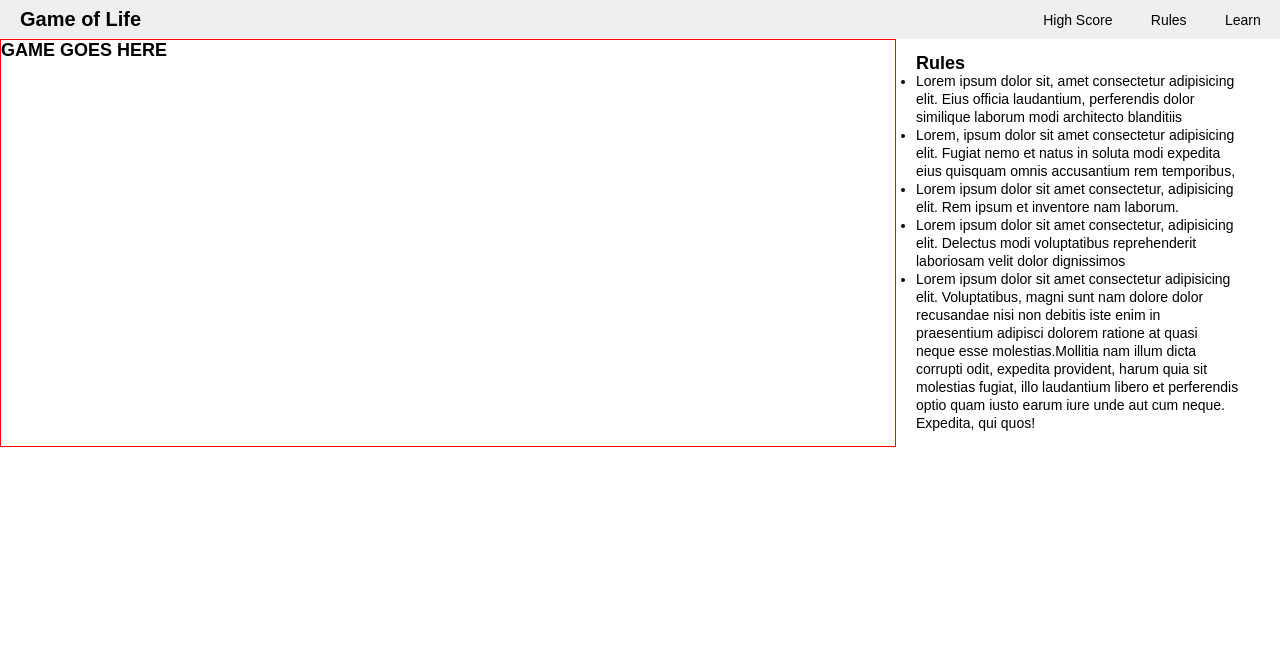
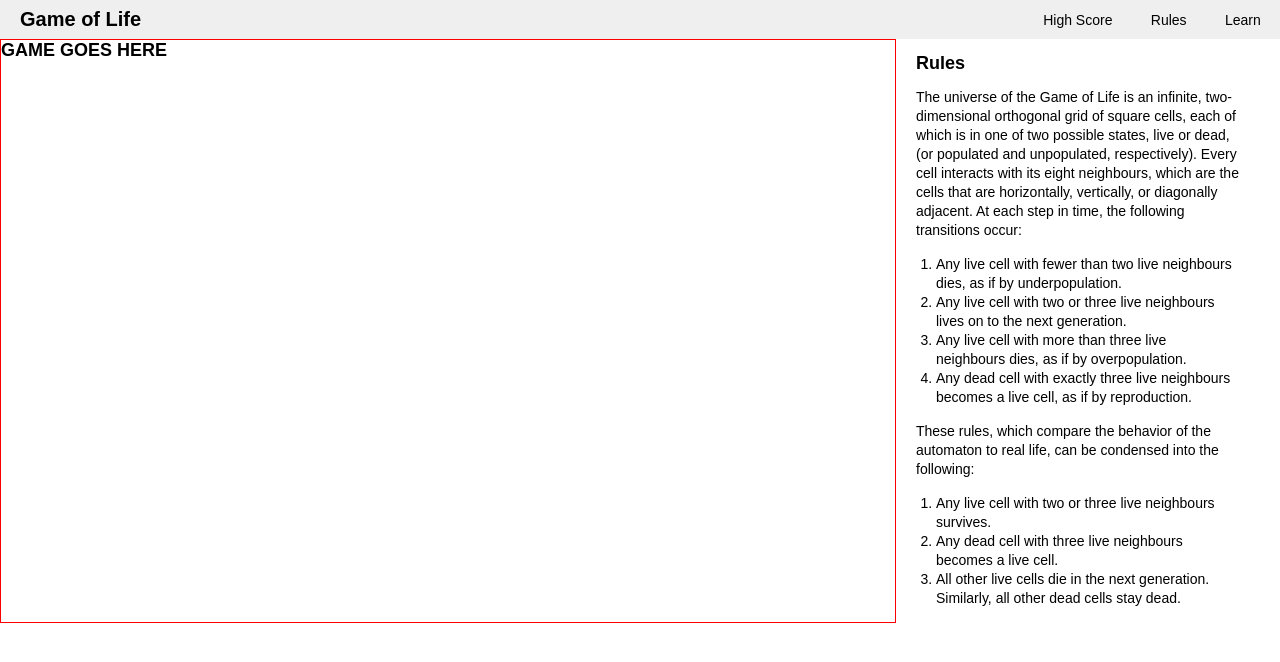
Before and after one commit to zac-smith-webtpt7/game-of-life, a React (Create React App) app: page / in a window 1280 px wide. Shown: the top 662 px of the page. Built offline with nearby package versions, Linux system fonts and the light colour scheme.

Commit message:
style and add rules

```diff
--- a/src/components/Rules/Rules.jsx
+++ b/src/components/Rules/Rules.jsx
@@ -4,34 +4,48 @@ const Rules = () => {
   return (
     <div className={styles.rules_container}>
       <h2>Rules</h2>
-      <ul>
+      <p className={styles.p}>
+        The universe of the Game of Life is an infinite, two-dimensional
+        orthogonal grid of square cells, each of which is in one of two possible
+        states, live or dead, (or populated and unpopulated, respectively).
+        Every cell interacts with its eight neighbours, which are the cells that
+        are horizontally, vertically, or diagonally adjacent. At each step in
+        time, the following transitions occur:
+      </p>
+      <ol className={styles.ol}>
         <li className={styles.li}>
-          Lorem ipsum dolor sit, amet consectetur adipisicing elit. Eius officia
-          laudantium, perferendis dolor similique laborum modi architecto
-          blanditiis
+          Any live cell with fewer than two live neighbours dies, as if by
+          underpopulation.
         </li>
         <li className={styles.li}>
-          Lorem, ipsum dolor sit amet consectetur adipisicing elit. Fugiat nemo
-          et natus in soluta modi expedita eius quisquam omnis accusantium rem
-          temporibus,
+          Any live cell with two or three live neighbours lives on to the next
+          generation.
         </li>
         <li className={styles.li}>
-          Lorem ipsum dolor sit amet consectetur, adipisicing elit. Rem ipsum et
-          inventore nam laborum.
+          Any live cell with more than three live neighbours dies, as if by
+          overpopulation.
         </li>
         <li className={styles.li}>
-          Lorem ipsum dolor sit amet consectetur, adipisicing elit. Delectus
-          modi voluptatibus reprehenderit laboriosam velit dolor dignissimos
+          Any dead cell with exactly three live neighbours becomes a live cell,
+          as if by reproduction.
+        </li>
+      </ol>
+      <p className={styles.p}>
+        These rules, which compare the behavior of the automaton to real life,
+        can be condensed into the following:
+      </p>
+      <ol className={styles.ol}>
+        <li className={styles.li}>
+          Any live cell with two or three live neighbours survives.
         </li>
         <li className={styles.li}>
-          Lorem ipsum dolor sit amet consectetur adipisicing elit. Voluptatibus,
-          magni sunt nam dolore dolor recusandae nisi non debitis iste enim in
-          praesentium adipisci dolorem ratione at quasi neque esse
-          molestias.Mollitia nam illum dicta corrupti odit, expedita provident,
-          harum quia sit molestias fugiat, illo laudantium libero et perferendis
-          optio quam iusto earum iure unde aut cum neque. Expedita, qui quos!
+          Any dead cell with three live neighbours becomes a live cell.
         </li>
-      </ul>
+        <li className={styles.li}>
+          All other live cells die in the next generation. Similarly, all other
+          dead cells stay dead.
+        </li>
+      </ol>
     </div>
   )
 }
--- a/src/components/Rules/Rules.module.css
+++ b/src/components/Rules/Rules.module.css
@@ -2,9 +2,18 @@
   width: 28%;
   /* background-color: green; */
   padding: 15px 15px 15px 20px;
-  line-height: 1.8rem;
+  line-height: 1.9rem;
+}
+
+.ol {
+  padding-left: 20px;
 }
 
 .li {
   font-size: 1.4rem;
 }
+
+.p {
+  font: 1.4rem;
+  padding: 15px 0;
+}
```
